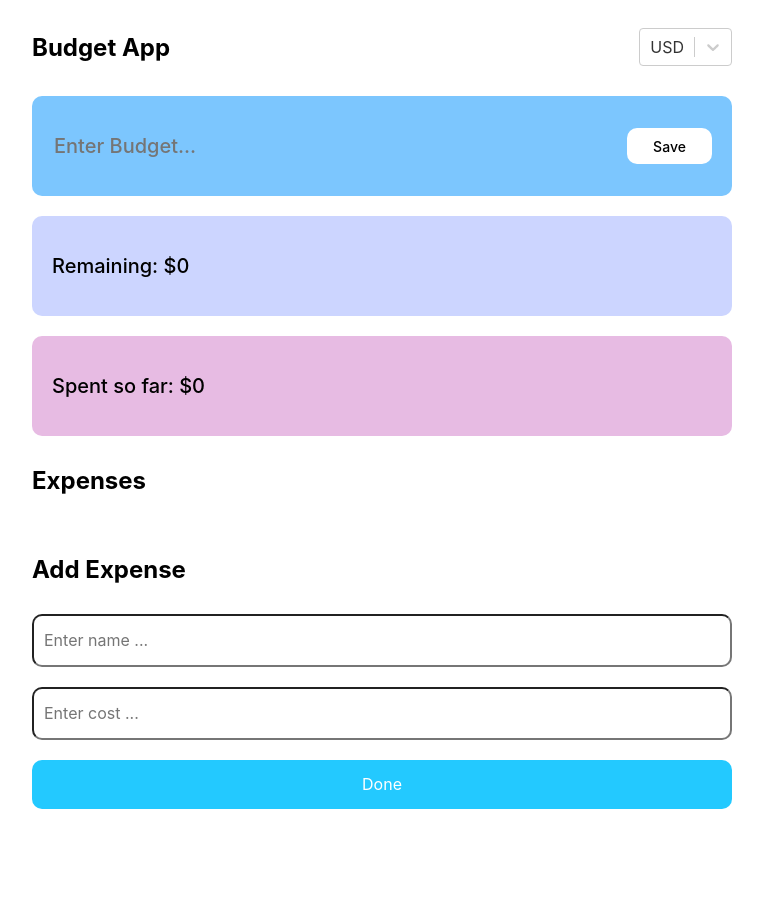
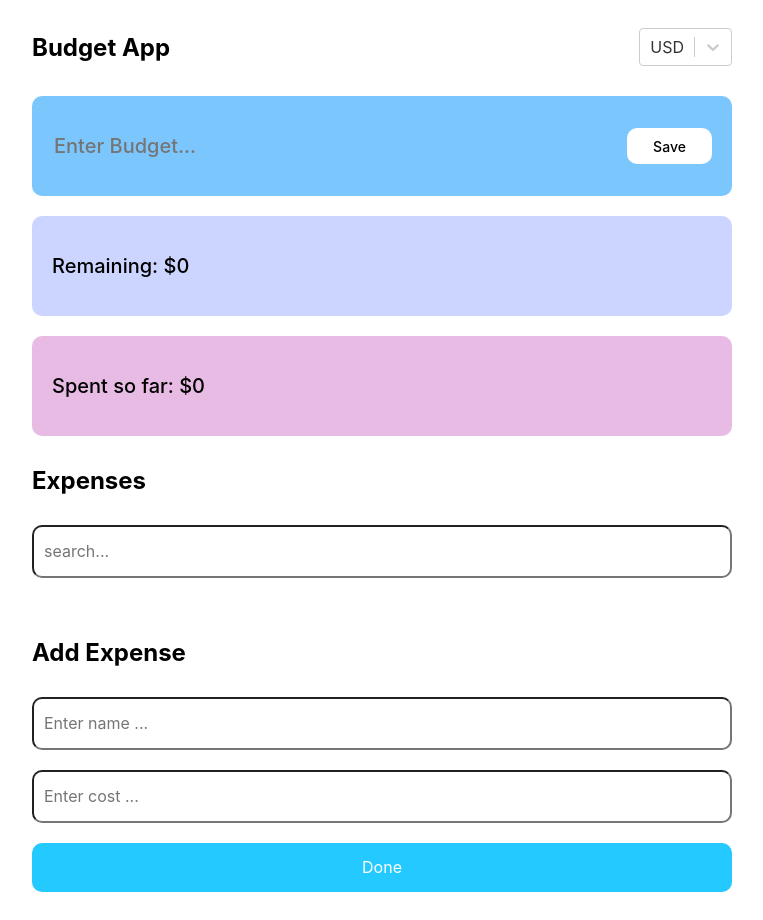
Before and after one commit to ViktorHalas/react-budget-app, a React (Create React App) app: page / in a window 1280 px wide. Shown: the whole page, without its empty margins (258-1021 px from the left). Before the commit the page ends 837 px from the top, so only its background shows below. Built offline with nearby package versions, Linux system fonts and the light colour scheme.

Commit message:
feat(p_4): add search

```diff
--- a/src/components/ExpenseList/ExpenseList.tsx
+++ b/src/components/ExpenseList/ExpenseList.tsx
@@ -1,13 +1,24 @@
-import React from "react";
+import React, { useEffect, useState } from "react";
 import { ExpenseItem } from "../ExpenseItem/ExpenseItem";
 import { useExpensesContext } from "../../context/ExpensesContext/ExpensesContext";
 import { StyledExpenseList } from "./styles";
+import { useDebounce } from "../../hooks/useDebounce";
+import { Search } from "../Search/Search";
 
 export const ExpenseList = () => {
   const {expenses} = useExpensesContext();
+  const [expensesSearch, setExpensesSearch] = useState(expenses);
+  useEffect(() => setExpensesSearch(expenses), [expenses]);
+
+  const expensesCallBack = (e: React.ChangeEvent<HTMLInputElement>) => {
+    setExpensesSearch(expenses.filter((expense) => expense.name.indexOf(e.target.value) !== -1));
+  };
+
+  const searchDebounce = useDebounce(expensesSearch);
   return (
     <StyledExpenseList>
-      {expenses.map(({name, cost, id}) =>{
+      <Search placeholder = "search..." expensesCallBack={expensesCallBack} />
+      {searchDebounce.map(({name, cost, id}) =>{
         return <ExpenseItem key={id} name={name} cost={cost} id={id}></ExpenseItem>;
       })}
     </StyledExpenseList>
--- a/src/components/Expenses/Expenses.tsx
+++ b/src/components/Expenses/Expenses.tsx
@@ -3,6 +3,7 @@ import { ExpenseList } from "../ExpenseList/ExpenseList";
 import { ExpenseTitle, StyledExpense } from "./styles";
 
 export const Expenses = () => {
+
   return (
     <StyledExpense>
       <ExpenseTitle>Expenses</ExpenseTitle>
--- /dev/null
+++ b/src/components/Search/Search.tsx
@@ -0,0 +1,11 @@
+import React from "react";
+import { StyledSearch } from "./styles";
+
+interface SearchProps {
+  placeholder: string;
+  expensesCallBack: (e: React.ChangeEvent<HTMLInputElement>) => void;
+}
+
+export const Search = ({ expensesCallBack, placeholder }: SearchProps) => {
+  return <StyledSearch placeholder={placeholder} onChange={expensesCallBack}></StyledSearch>;
+};
--- /dev/null
+++ b/src/components/Search/styles.ts
@@ -0,0 +1,16 @@
+import styled from "styled-components";
+
+const StyledSearch = styled.input`
+  box-sizing: border-box;
+  width: 100%;
+  margin-bottom: 30px;
+  padding: 15px 10px;
+  font-family: 'Inter',sans-serif;
+  font-style: normal;
+  font-weight: 400;
+  font-size: 16px;
+  line-height: 19px;
+  border-radius: 10px;
+`;
+
+export {StyledSearch};
--- a/src/hooks/useDebounce.ts
+++ b/src/hooks/useDebounce.ts
@@ -1,6 +1,6 @@
 import { useEffect, useState } from "react";
 
-export const useDebounce = <T>(value: T, delay: number = 700): T => {
+export const useDebounce = <T>(value: T, delay: number = 300): T => {
   const [debounceValue, setDebounseValue] = useState(value);
 
   useEffect(() => {
```
